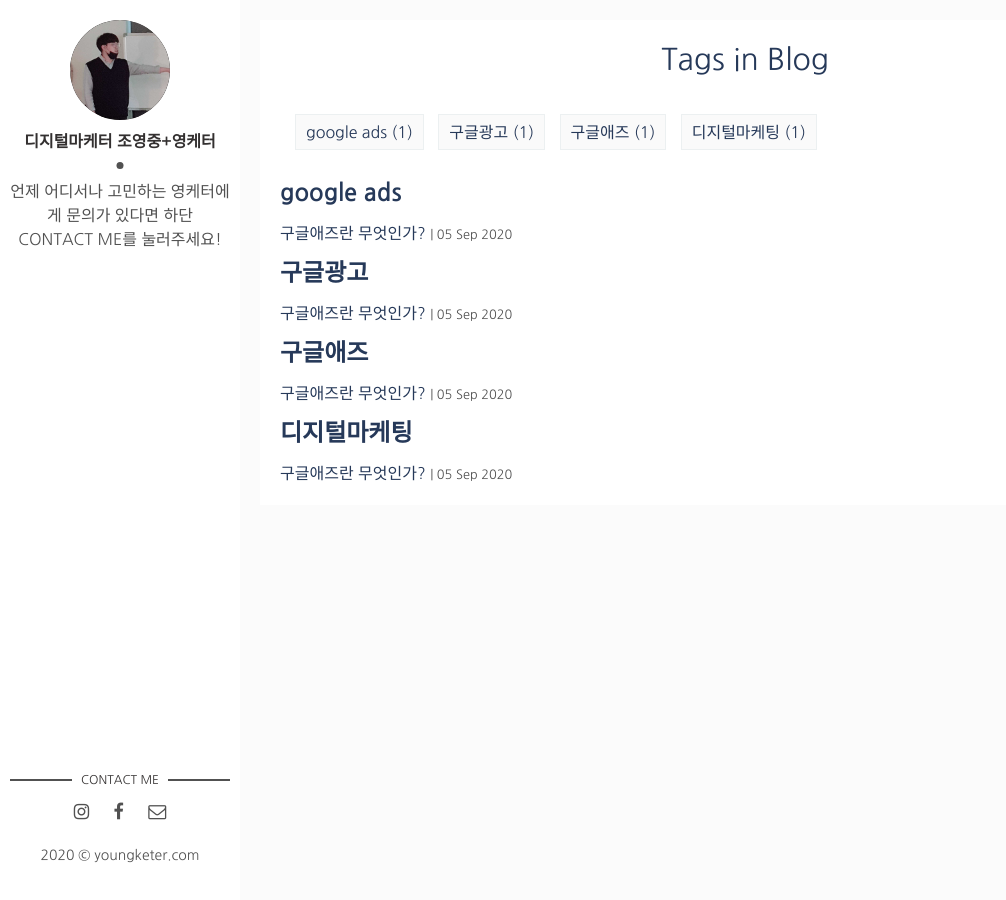
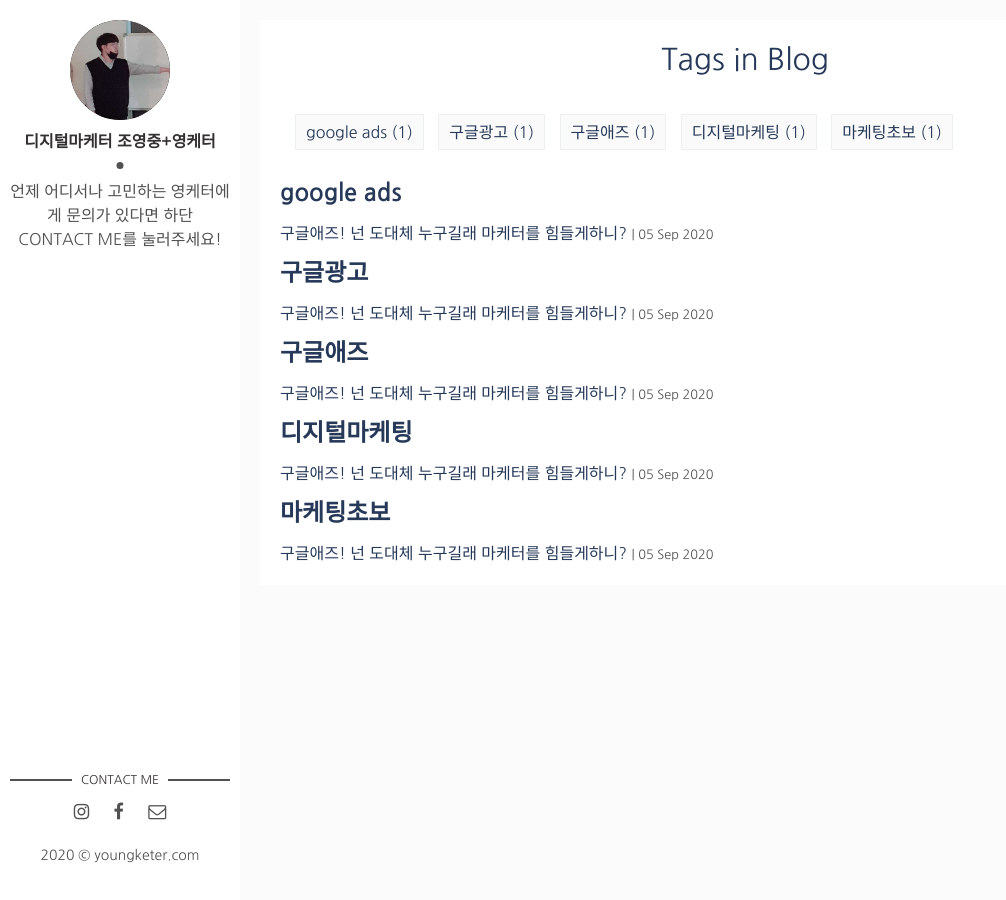
Before and after one commit to youngjungcho/marketing_Blog, a Jekyll site: the page built from tags.html, in a window 1280 px wide. Shown: the whole page, without its empty margins (0-1006 px from the left). Built offline with Jekyll 4.4.1, drawn with Linux system fonts in a browser that asks for light colours.

Commit message:
첫 번째 글 수정

```diff
--- a/_posts/2020-09-05-gdn_1.md
+++ b/_posts/2020-09-05-gdn_1.md
@@ -1,7 +1,7 @@
 ---
 layout: post
 permalink: /google_ads_start/
-title: '구글애즈란 무엇인가?'
+title: '구글애즈! 넌 도대체 누구길래 마케터를 힘들게하니?'
 content_id: 'google_1'
 date: 2020-09-05 14:00:00 +09:00
 feature: '/img/posts/001/googleads_thumbnail.jpg'
@@ -13,7 +13,7 @@ tags:
   - 구글광고
   - 구글애즈
   - google ads
-description: '구글의 전체 수익의 3/2를 책임지고 있는 구글광고'
+  - 마케팅초보
 ---
 
 
```
Also changed, not shown: 2 other files.
